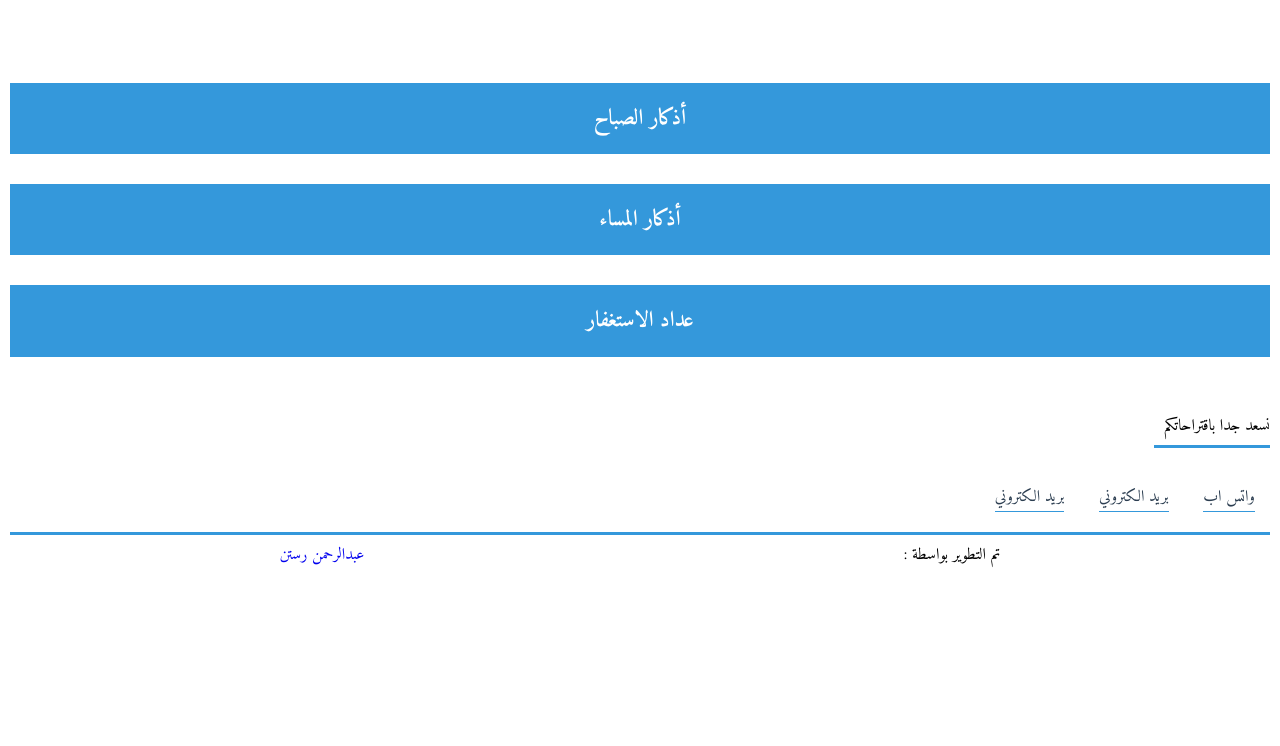
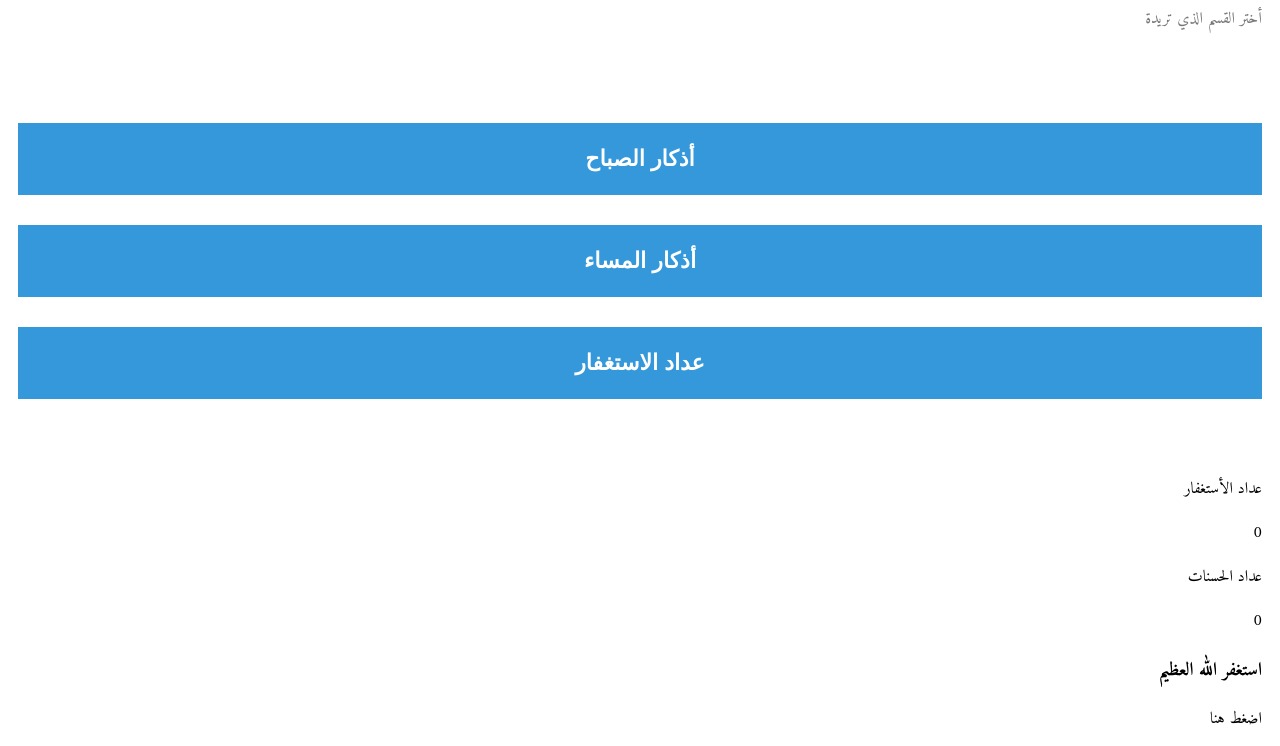
Before and after one commit to AbdalrhmnRoston/Azkar_Onlain, a plain HTML site: page index.html in a window 1280 px wide. Shown: the part 174-920 px from the top of the page. Before the commit the page ends 800 px from the top, so only its background shows below. Drawn offline with Linux system fonts and the light colour scheme.

Commit message:
Update index.html

```diff
--- a/index.html
+++ b/index.html
@@ -6,7 +6,8 @@
     <meta name="viewport" content="width=device-width, initial-scale=1.0">
     <title>Azkar Online</title>
     <link rel="stylesheet" href="Css/main.css">
-    <link rel="stylesheet" href="Css/Normalize.css v8.0.1.css">
+    <link rel="stylesheet" href="Css/all.min.css">
+    <!-- <link rel="stylesheet" href="Css/Normalize.css v8.0.1.css"> -->
     <link rel="stylesheet" href="Css/evints.css">
 
     <!-- Google Fonts -->
@@ -27,7 +28,7 @@
         <li id="">عداد الأستغفار</li>
     </ul>
 </header>
-<section id="landing" class="landing">
+<div id="landing" class="landing">
     <div class="content">
         <div class="text">
             <h3>مرحبا بك </h3>
@@ -36,10 +37,10 @@
         <div class="selcted">
             <button id="select-alspah">أذكار الصباح</button>
             <button id="select-almsaa">أذكار المساء</button>
-            <button>عداد الاستغفار</button>
+            <button id="count-as2far">عداد الاستغفار</button>
         </div>
     </div>
-</section>
+</div>
 <section id="azkar-alspa7" class="content">
     <div class="perant">
         <div class="show-text">
@@ -59,13 +60,39 @@
         </div>
     </div>
 </section>
+
+
+    <section class="count-ast2far display-none">
+        <div class="content">
+            <div class="front-data">
+                <div class="ast2far">
+                    <p>عداد الأستغفار</p>
+                    <span>0</span>
+                </div>
+                <div class="alhsnat">
+                    <p>عداد الحسنات</p>
+                    <span>0</span>
+                </div>
+            </div>
+
+            <div class="back-data">
+                <h3>استغفر الله العظيم</h3>
+                <div class="cercil-plus"><p>اضغط هنا</p></div>
+
+            <div class="restart"></div>
+            </div>
+        </div>
+    </section>
+
+
+
 <footer>
     <div class="content">
         <div class="contact">
             <p>نسعد جدا باقتراحاتكم</p>
-            <a href="#">واتس اب</a>
-            <a href="#">بريد الكتروني</a>
-            <a href="#">بريد الكتروني</a>
+            <a href="https://web.whatsapp.com/send?phone=201111358504">واتس اب</a>
+            <a href="mailto:abdalrhmnroston@gmail.com?subject =subject text" value="Test">بريد الكتروني</a>
+            <a href="https://www.facebook.com/profile.php?id=100070964283205">فيس بوك</a>
         </div>
         <div class="copy">
             <p>تم التطوير بواسطة :</p>
```
